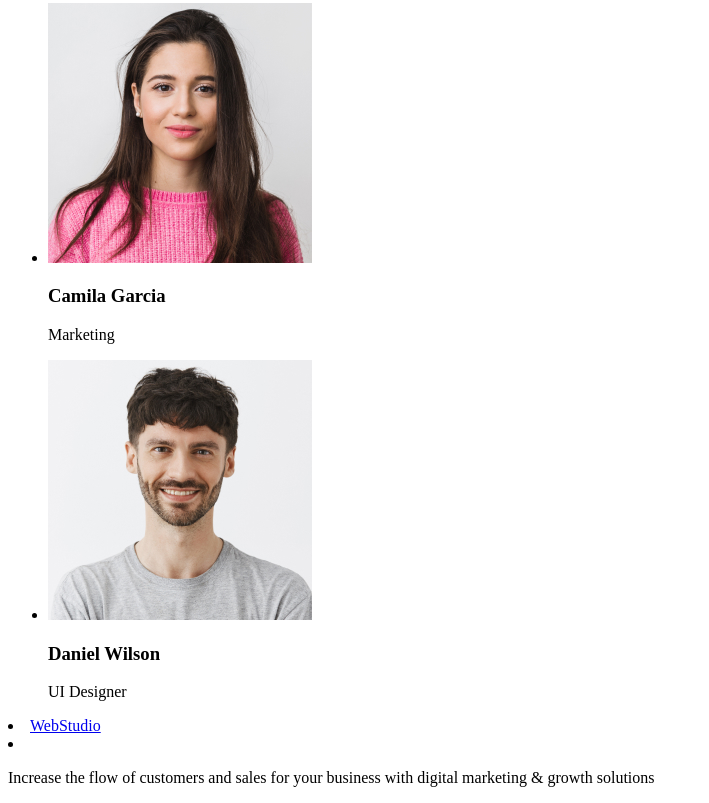
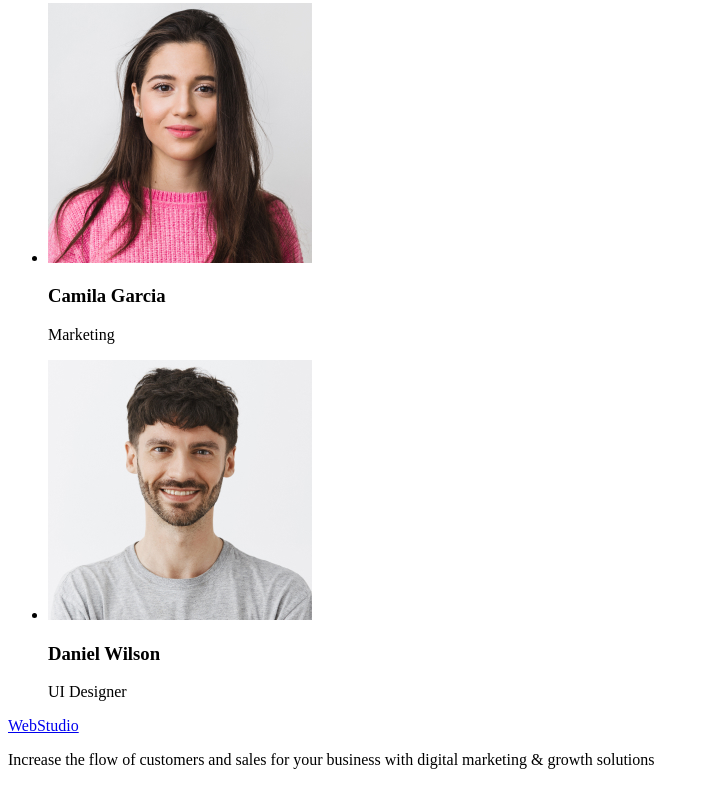
Before and after one commit to ProstePaja/ProstePaja-goit-markup-hw-01, a plain HTML site: page index.html in a window 1280 px wide. Shown: the part 2333-3136 px from the top of the page, without its empty margins (0-709 px from the left). Drawn offline with Linux system fonts and the light colour scheme.

Commit message:
dalsi pokus

```diff
--- a/index.html
+++ b/index.html
@@ -88,10 +88,10 @@
                 </li>
             </ul>
         </section>
+        </main>
     <footer>
-        <li><a href="index.html">WebStudio</a></li>
-        <li><p>Increase the flow of customers and sales for your business with digital marketing & growth solutions</p></li>
+        <a href="index.html">WebStudio</a>
+        <p>Increase the flow of customers and sales for your business with digital marketing & growth solutions</p>
     </footer>
-    </main>
 </body>
 </html>
```
